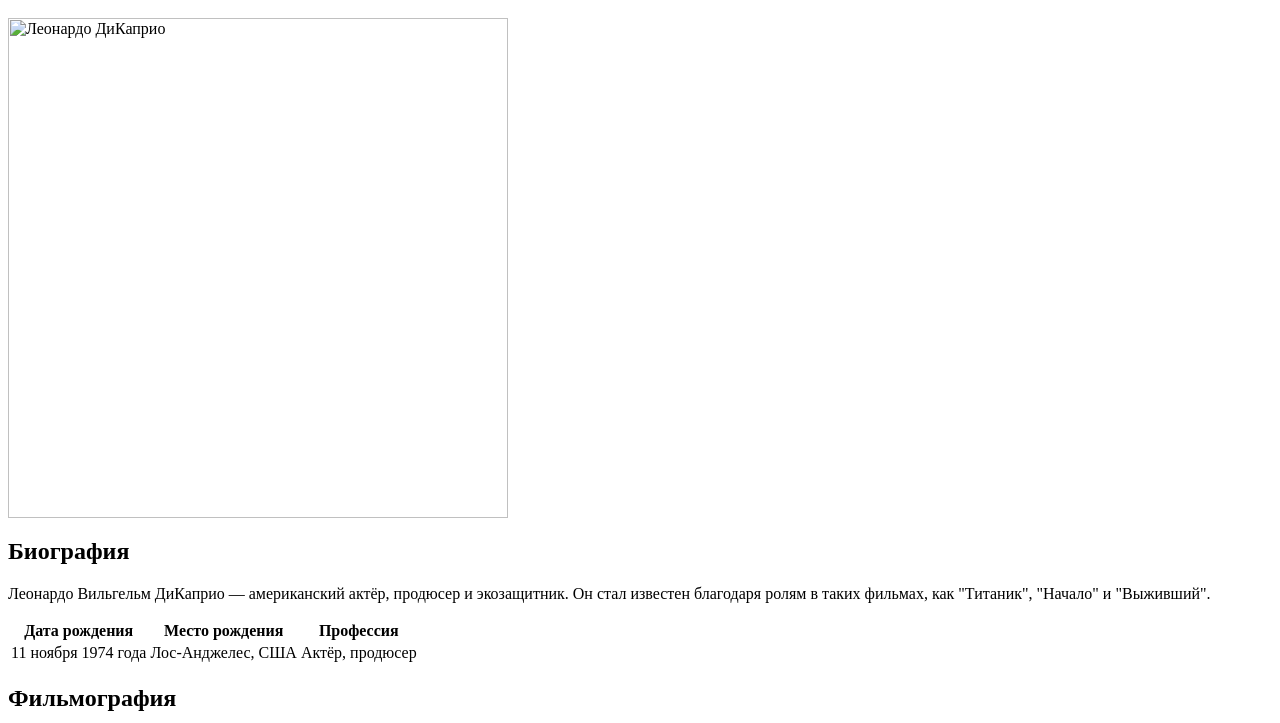
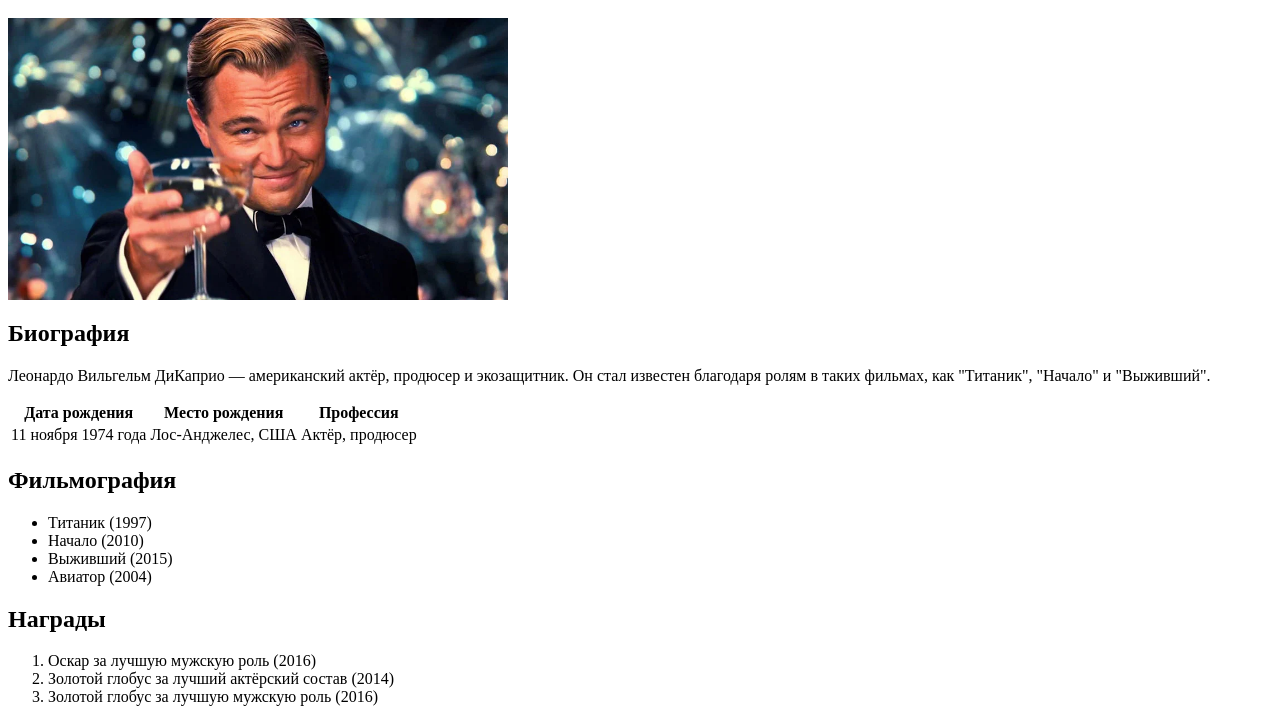
Before and after one commit to AOgit/ait_cohort60_frontend, a plain HTML site: page homework/hw_01/index.html in a window 1280 px wide. Shown: the part 48-771 px from the top of the page. Drawn offline with Linux system fonts and the light colour scheme; the site is published under a folder, as on GitHub Pages, so addresses that start at the root find nothing.

Commit message:
img src edited

```diff
--- a/homework/hw_01/index.html
+++ b/homework/hw_01/index.html
@@ -4,7 +4,7 @@
   </head>
   <body>
     <h1>Леонардо ДиКаприо</h1>
-    <img src="/homework/hw_01/leo.webp" alt="Леонардо ДиКаприо" width="500px" />
+    <img src="leo.webp" alt="Леонардо ДиКаприо" width="500px" />
 
     <h2>Биография</h2>
     <p>
```
